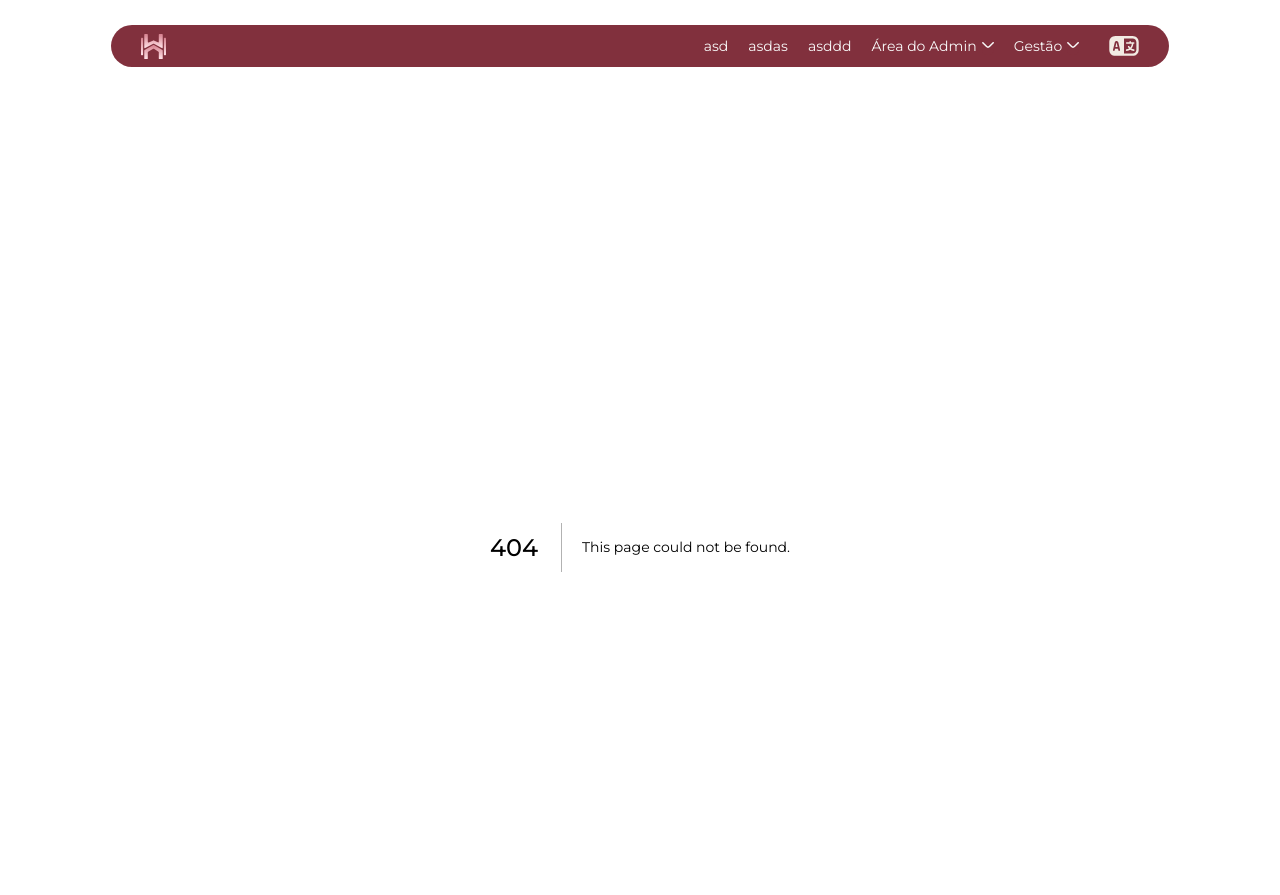
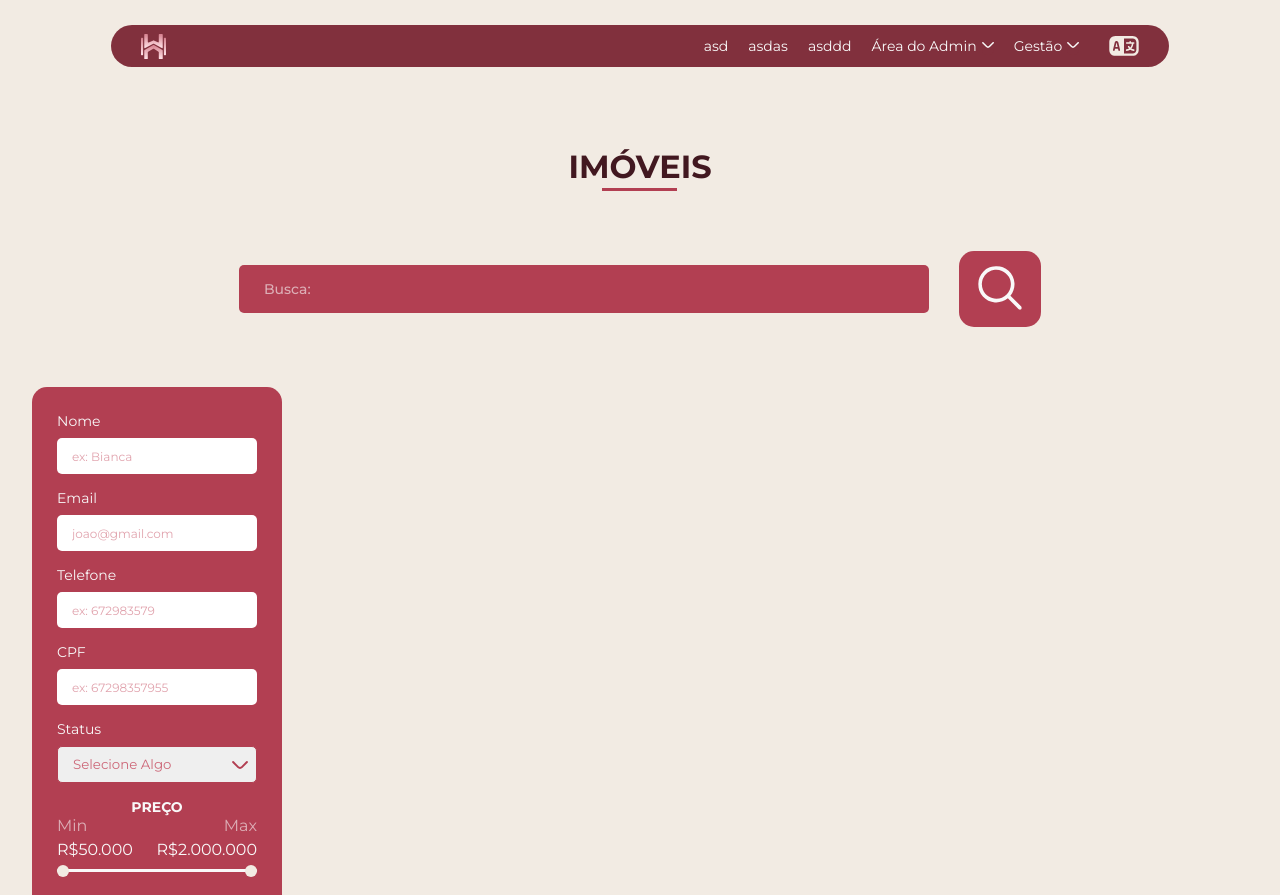
Before and after one commit to GabrielvMarinho/HAV-FrontEnd, a Next.js app: page /Imoveis/Result in a window 1280 px wide. Before the commit this address had no page. Shown: the top 895 px of the page. Built offline with nearby package versions, Linux system fonts and the light colour scheme.

Commit message:
usestate passados para o componente filter, para facilitar na criação de fetch

```diff
--- /dev/null
+++ b/app/Imoveis/Result/page.tsx
@@ -0,0 +1,88 @@
+"use client"
+import Title from "../../components/NonInteractable/Title";
+import SearchBar from "../../components/Filters/SearchBar";
+import TableList from "../../components/Information/TableList";
+import InputText from "../../components/Inputs/InputText";
+import Filter from "../../components/Filters/Filter";
+import SlideRange from "../../components/Filters/SlideRange";
+import InputDropdown from "../../components/Inputs/InputDropdown";
+import HeaderOptions from "../../components/Header/HeaderOptions";
+import Cellphone from "../../components/IconsTSX/CellPhone";
+import Link from "next/link";
+import SearchIcon from "../../components/IconsTSX/SearchIcon"
+import { useRouter } from "next/navigation";
+import { useSearchParams } from "next/navigation";
+
+
+import { useEffect, useState } from "react";
+import { stat } from "fs";
+
+interface Property {
+    id: string;
+    title: string;
+    price: string;
+    propertyCategory: string;
+    purpose: string;
+}
+
+
+
+export default function page(){
+
+    const [state, setState] = useState<Property[]>([]);
+    const searchParams = useSearchParams();
+    const min = searchParams.get("min");
+    const max = searchParams.get("max");
+
+    // useEffect(() => {
+    //     if (min && max) {
+    //         fetch(`http://localhost:9090/property/${min}/${max}`)
+    //             .then((response) => response.json())
+    //             .then((data) => {
+    //                 setState(data.content );
+    //             })
+    //     }
+
+    //   },[min, max]);
+
+
+    const inputs = [
+        {size: "medium", text: "Nome", placeholder: "ex: Bianca", id: "nome",},
+        {size: "medium", text: "Email", placeholder: "joao@gmail.com", id: "email",},
+        {size: "medium", text: "Telefone", placeholder: "ex: 672983579", id: "telefone",},
+        {size: "medium", text: "CPF", placeholder: "ex: 67298357955", id: "cpf",},
+      ];
+    const InputDropdown = [
+        {size: "medium", text: "Status", id: "status",
+        options: [['sssssss', "Indisponível"], ["bia", 'Disponível'], ["bia", 'Alugado'], ["bia", 'Vendido']]}
+    ]
+    const priceRanges = [
+        {key: "preco",
+        min: 50000,
+        max: 2000000,
+        step: 10000,
+        id: "priceRanger"}
+    ]
+
+    return (
+        <>
+
+
+
+        <Title tag="h1" text="Imóveis"/>
+        <SearchBar placeholder="Busca:"/>
+        <div style={{display:"flex", width:"95%", gap: "20px"}}>
+            <Filter
+            size="medium"
+            inputs={inputs}
+            inputsDropdown={InputDropdown}
+            inputPriceRanges={priceRanges}
+            />
+
+            {/* <TableList size="large" titles={["id imóvel", "proprietário",  "tipo imóvel", "categoria", "status"]}
+            data={state}/> */}
+        </div>
+
+        </>
+    )
+}
--- a/app/components/Filters/Filter.tsx
+++ b/app/components/Filters/Filter.tsx
@@ -1,19 +1,95 @@
+"use client"
+
 import { ReactNode } from "react";
 import SearchIcon from "../IconsTSX/SearchIcon";
 import "../../variables.css"
 import './css/style.css';
+import InputText  from "../Inputs/InputText";
+import { useState } from "react";
+import InputDropdown from "../Inputs/InputDropdown";
+import PriceRangeSlider from "./SlideRange";
+import { useRouter, usePathname } from "next/navigation";
+
+export default function Filter(props: {size :string, inputs :any[], inputsDropdown :any[], inputPriceRanges :any[]}){
+
+    const router = useRouter();
 
 
-export default function Filter(props: {size :string, inputs :ReactNode[], search :ReactNode}){
+    const pathname = usePathname(); // Obtém a URL atual sem os parâmetros
+
+
+
+    const fetchUrl = function(){
+        router.push(`${pathname}/Result?min=${priceRange.min}&max=${priceRange.max}`);
+    }
+
+
+
+    const allInputs = [props.inputs, props.inputsDropdown];
+
+    const [filterData, setFilterData] = useState(() =>
+    allInputs.reduce((acc) => {
+        return acc;
+    }, {})
+    );
+
+    const [priceRange, setPriceRange] = useState({ min: props.inputPriceRanges[0].min, max: props.inputPriceRanges[0].max });
+
+    const handlePriceChange = (min: number, max: number) => {
+        setPriceRange({ min, max });
+
+    };
+
+    const handleChange = (e) => {
+        console.log(e.target.value)
+
+        setFilterData((prev) => ({
+          ...prev,
+          [e.target.id]: e.target.value, // Works for all input types
+        }));
+        console.log(filterData)
+      };
+      /**
+       *
+       * LÓGICA DE SET EFFECT DO RANGE SLIDER
+       *
+       */
+
     return(
         <div className="filterSide">
-            {props.inputs.map( input =>
-            <>{input}</>
-          )
-            }
-            <div className="buttonBuscaClaro lightHover">
-                <div></div>
-                {props.search}
+
+            {props.inputs.map((input) => (
+                input &&
+                <InputText
+                    size={input.size}
+                    placeholder={input.placeholder}
+                    text={input.text}
+                    id={input.id}
+                    onChange={handleChange}
+                />
+            ))}
+            {props.inputsDropdown.map((input) => (
+                input &&
+                <InputDropdown
+                options={input.options}
+                    size={input.size}
+                    text={input.text}
+                    id={input.id}
+                    onChange={handleChange}
+                />
+            ))}
+            {props.inputPriceRanges.map((input) => (
+                input &&
+                <PriceRangeSlider
+                    min={input.min}
+                    max={input.max}
+                    step={input.step}
+                    id={input.id}
+                    onChange={handlePriceChange}
+                />
+            ))}
+            <div onClick={fetchUrl} className="buttonBuscaClaro lightHover">
+                <SearchIcon height={35} width={35} color={"var(--box-red-pink)"}/>
             </div>
         </div>
     );
--- a/app/components/Filters/SearchBar.tsx
+++ b/app/components/Filters/SearchBar.tsx
@@ -4,21 +4,6 @@ import './css/style.css';
 
 export default async function SearchBarDesktop(props: {placeholder :string}) {
 
-    const url = "http://localhost:9090/property";
-    const response = await fetch(url);
-    const data = await response.json();
-    var properties: string[][] = [];
-    data.content.map((property: any) => {
-        properties.push([
-            property.id.toString(),
-            property.title,
-            property.price.toString(),
-            property.purpose,
-            property.propertyCategory
-        ]);
-
-        console.log(properties)
-    });
 
 
     return (
--- a/app/components/Filters/SlideRange.tsx
+++ b/app/components/Filters/SlideRange.tsx
@@ -2,14 +2,18 @@
 import React, { useState, useEffect } from 'react';
 import './css/style.css';
 
-const PriceRangeSlider = (props: {min :number, max :number, step :number}) => {
+const PriceRangeSlider = (props: {min :number, max :number, step :number, id :number, onChange: (min: number, max: number) =>void}) => {
+
   const [minPrice, setMinPrice] = useState(props.min);
   const [maxPrice, setMaxPrice] = useState(props.max);
   const [rangeProgress, setRangeProgress] = useState({ left: props.min, right: props.max });
 
   const priceGap = props.max*0.1;
 
+
+
   useEffect(() => {
+
     const range = props.max - props.min
     // Update range progress based on price input values
     const minPercent = (((minPrice - props.min)*100)/range);
@@ -21,16 +25,13 @@ const PriceRangeSlider = (props: {min :number, max :number, step :number}) => {
 
     });
 
+
+    //atualiza para o componente que ele esta
+  if (minPrice !== props.min || maxPrice !== props.max) {
+    props.onChange(minPrice, maxPrice);
+  }
   }, [minPrice, maxPrice]);
 
-  const handlePriceInputChange = (e) => {
-    const value = parseInt(e.target.value);
-    if (e.target.className === 'input-min' && value <= maxPrice - priceGap) {
-      setMinPrice(value);
-    } else if (e.target.className === 'input-max' && value >= minPrice + priceGap) {
-      setMaxPrice(value);
-    }
-  };
 
   const handleRangeInputChange = (e) => {
     const value = parseInt(e.target.value);
--- a/app/components/Inputs/InputDropdown.tsx
+++ b/app/components/Inputs/InputDropdown.tsx
@@ -3,13 +3,12 @@
 import { useState } from 'react';
 import './css/style.css';
 
-export default function InputDropdown(props: {options :[string, string][], size :string, text:string, id :string}){
-    const [option, setOption] = useState("");
+export default function InputDropdown(props: {options :[string, string][], size :string, text:string, id :string, onChange :any}){
 
     return(
         <div style={{display: "flex", flexDirection: "column", gap:"8px"}}>
             <label className="label">{props.text}</label>
-            <select className={props.size+"InputDropdown inputDropdown"} onChange={(e) => {setOption(e.target.value)}}>
+            <select id = {props.id} className={props.size+"InputDropdown inputDropdown"} onChange={props.onChange}>
 
                 <option value="" disabled selected>Selecione Algo</option>
 
--- a/app/components/Inputs/InputText.tsx
+++ b/app/components/Inputs/InputText.tsx
@@ -1,12 +1,14 @@
 "use client"
 import './css/style.css';
+import { useState } from "react";
 
 
-export default function InputText(props: {size :string, text:string, placeholder :string, id :string}){
+export default function InputText(props: {size :string, text:string, placeholder :string, id :string, onChange :any}){
+
     return(
         <div style={{display: "flex", flexDirection: "column", gap:"8px"}}>
             <label className="label">{props.text}</label>
-            <input id={props.id} type="text" className={props.size+'Input input'} placeholder={props.placeholder}></input>
+            <input onChange={props.onChange}id={props.id} type="text" className={props.size+'Input input'} placeholder={props.placeholder}></input>
         </div>
     );
 }
```
Also changed, not shown: app/Imoveis/page.tsx (+36 -27 lines), app/components/Information/TableList.tsx (+3 -11 lines).
